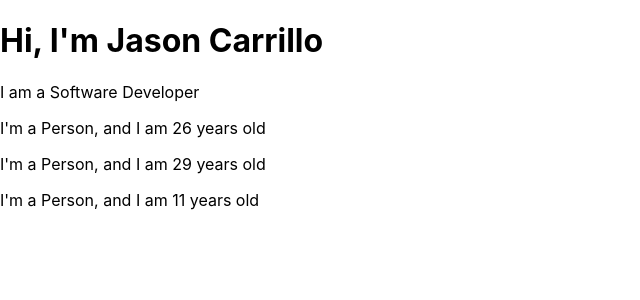
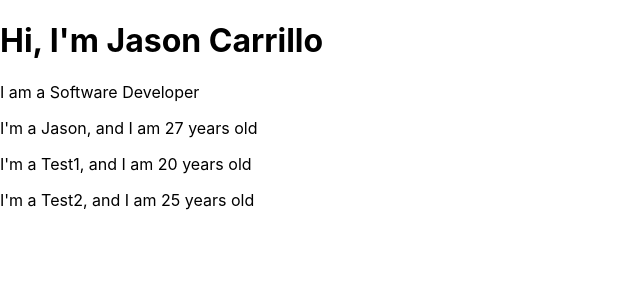
Before and after one commit to Jason-Carrillo/react-exercises, a React (Create React App) app: page / in a window 1280 px wide. Shown: the top 300 px of the page, without its empty margins (0-640 px from the left). Built offline with nearby package versions, Linux system fonts and the light colour scheme.

Commit message:
added propsname, ane props age to person function

```diff
--- a/src/App.js
+++ b/src/App.js
@@ -7,9 +7,9 @@
     <div className={App}>
         <h1>Hi, I'm Jason Carrillo</h1>
         <p>I am a Software Developer</p>
-        <Person />
-        <Person />
-        <Person />
+        <Person name="Jason" age="27" />
+        <Person name="Test1" age="20" >My Hobbies: Fishing</Person>
+        <Person name="Test2" age="25" />
     </div>
 
       // After nesting for a long time it becomes too much. Better to not use this way.
--- a/src/Person/Person.js
+++ b/src/Person/Person.js
@@ -1,7 +1,7 @@
 import React from 'react';
 
-const person = () => {
-    return <p>I'm a Person, and I am {Math.floor(Math.random()*30)} years old</p>
+const person = (props) => {
+    return <p>I'm a {props.name}, and I am {props.age} years old</p>
 }
 
 export default person;
```
